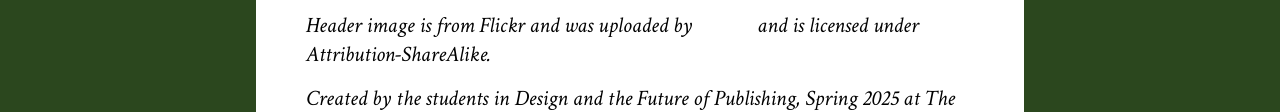
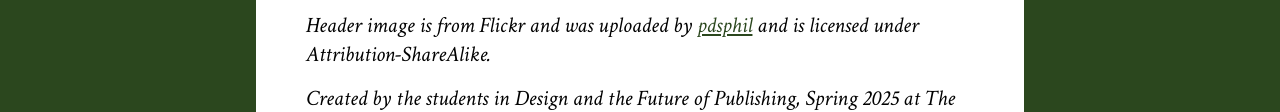
Before and after one commit to nikasimovich/s25postcards, a plain HTML site: page index.html in a window 1280 px wide. Shown: the part 3669-3781 px from the top of the page. Drawn offline with Linux system fonts and the light colour scheme.

Commit message:
Add link detail to footer

```diff
--- a/main.css
+++ b/main.css
@@ -34,6 +34,11 @@ h1 {
   padding: .5rem .75rem;
   font-family: 'Karla', sans-serif;
   font-size: 15px;
+}
+
+.footer a {
+  color: #2B471E;
+  text-decoration:underline;
 }
 
 h2 {
```
